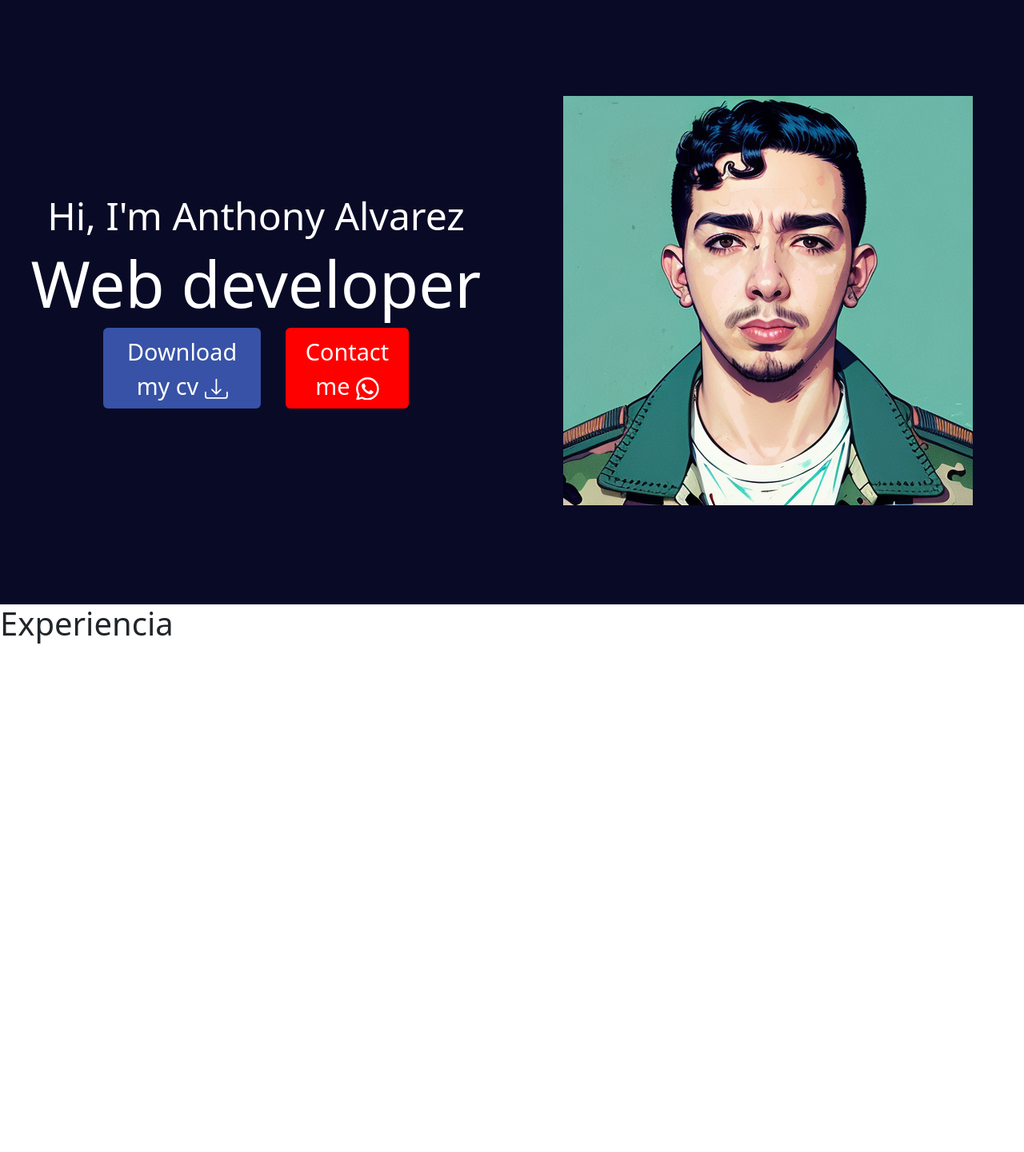
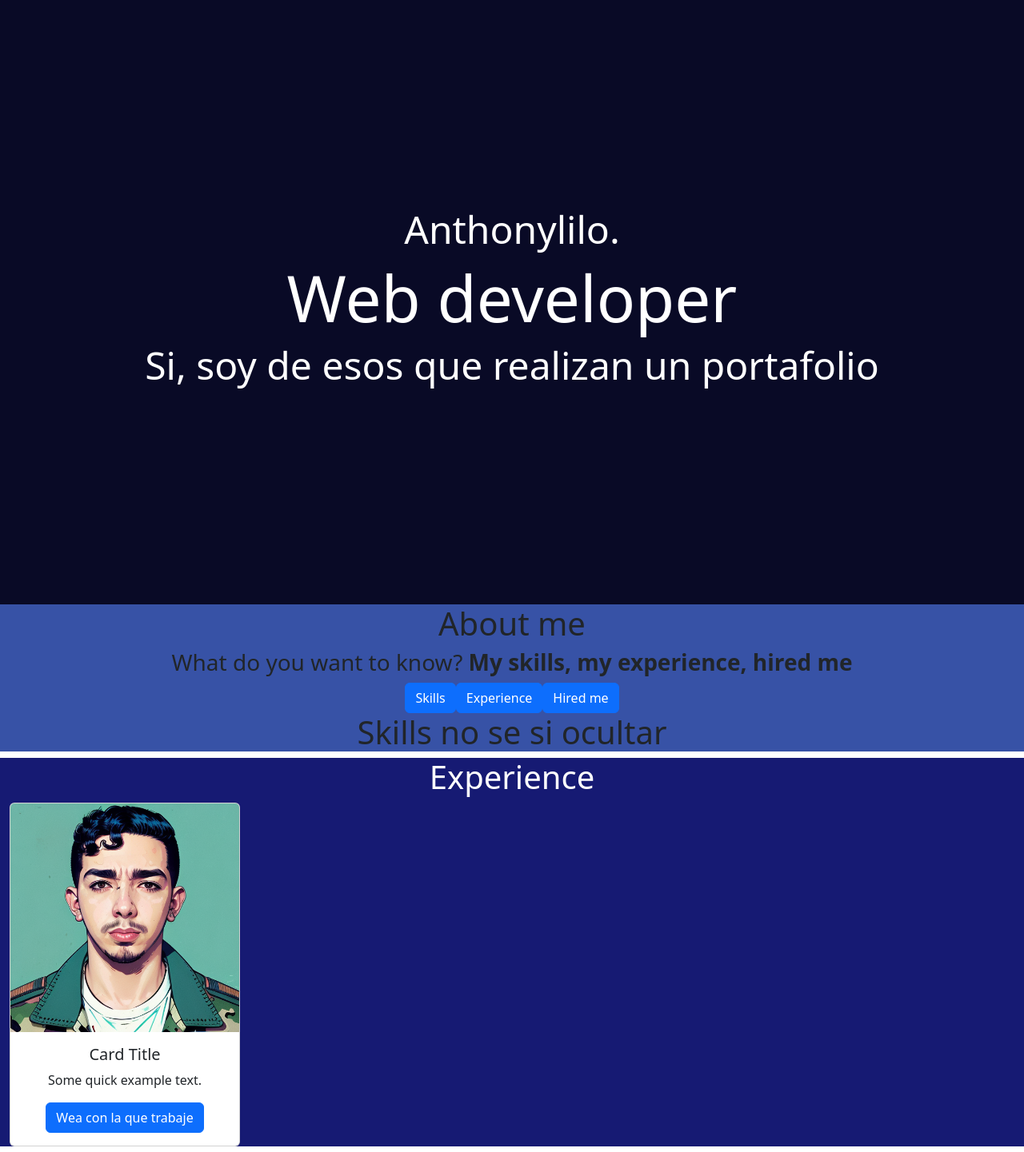
Before and after one commit to anthonylilo/portfolio, a React (Vite) app: page / in a window 1280 px wide. Shown: the part 60-1501 px from the top of the page at 80% size. Before the commit the page ends 872 px from the top, so only its background shows below. Built offline with nearby package versions, Linux system fonts and the light colour scheme.

Commit message:
Estructura lista, falta diseñar

```diff
--- /dev/null
+++ b/src/components/about/about.jsx
@@ -0,0 +1,17 @@
+import { Container } from 'react-bootstrap'
+import { AboutStyles } from './aboutStyle'
+
+export default function About (){
+  return (
+    <AboutStyles className='text-center'>
+      <Container fluid="fluid">
+        <h1>About me</h1>
+        <h3>What do you want to know? <strong>My skills, my experience, hired me</strong></h3>
+        <a className='btn btn-primary' href='#'>Skills</a>
+        <a className='btn btn-primary' href='#'>Experience</a>
+        <a className='btn btn-primary' href='#'>Hired me</a>
+        <h1>Skills no se si ocultar</h1>
+      </Container>
+    </AboutStyles>
+  )
+}
--- /dev/null
+++ b/src/components/about/aboutStyle.js
@@ -0,0 +1,5 @@
+import styled from 'styled-components'
+
+export const AboutStyles = styled.section`
+  background-color: #3752A6;
+`
--- /dev/null
+++ b/src/components/contact/contact.jsx
@@ -0,0 +1,7 @@
+export default function Contact() {
+  return (
+    <>
+      <h1>Formulario de contacto si.</h1>
+    </>
+  )
+}
--- a/src/components/experience/experience.jsx
+++ b/src/components/experience/experience.jsx
@@ -1,7 +1,25 @@
-export default function Experience () {
-  return (
-    <>
-      <h1>Experiencia</h1>
-    </>
-  )
+import {ExperienceStyle} from './experienceStyle'
+import {Button, Card, Container} from 'react-bootstrap'
+import Profile from '../../assets/images/profile.png'
+
+export default function Experience() {
+    return (
+        <ExperienceStyle className='text-center'>
+            <Container fluid="fluid">
+                <h1>Experience</h1>
+                <Card style={{
+                        width: '18rem'
+                    }}>
+                    <Card.Img variant="top" src={Profile}/>
+                    <Card.Body>
+                        <Card.Title>Card Title</Card.Title>
+                        <Card.Text>
+                            Some quick example text.
+                        </Card.Text>
+                        <Button variant="primary">Wea con la que trabaje</Button>
+                    </Card.Body>
+                </Card>
+            </Container>
+        </ExperienceStyle>
+    )
 }
--- /dev/null
+++ b/src/components/experience/experienceStyle.js
@@ -0,0 +1,7 @@
+import styled from 'styled-components'
+
+export const ExperienceStyle = styled.section`
+  background-color: #161a73;
+  color: #fff;
+  height: 100%;
+`
--- /dev/null
+++ b/src/components/header/header.jsx
@@ -0,0 +1,20 @@
+/* eslint-disable react/no-unescaped-entities */
+import {Row, Col, Container} from 'react-bootstrap'
+import {HeaderStyles} from './headerStyles'
+export default function Header() {
+    return (
+        <HeaderStyles className='text-center'>
+            <Container fluid="fluid">
+                <Row
+                    className='d-flex align-content-center justify-content-lg-center'
+                    fluid="lg">
+                    <Col className='text-header' lg={12}>
+                        <h3>Anthonylilo.</h3>
+                        <h1>Web developer</h1>
+                        <h3>Si, soy de esos que realizan un portafolio</h3>
+                    </Col>
+                </Row>
+            </Container>
+        </HeaderStyles>
+    )
+}
--- /dev/null
+++ b/src/components/header/headerStyles.js
@@ -0,0 +1,22 @@
+import styled from 'styled-components'
+
+export const HeaderStyles = styled.header `
+  background-color: #090A26;
+  color: #fff;
+  height: 95vh;
+
+  .container-fluid, .row{
+    height: 100%;
+  }
+
+  .text-header{
+    margin:auto;
+
+    h3{
+      font-size: 3rem;
+    }
+    h1{
+      font-size: 5rem;
+    }
+  }
+`
--- a/src/components/home/home.jsx
+++ /dev/null
@@ -1,23 +0,0 @@
-/* eslint-disable react/no-unescaped-entities */
-import { Row, Col, Container } from 'react-bootstrap'
-import Profile from '../../assets/images/profile.png'
-import { HomeStyles } from './homeStyles'
-import { BsWhatsapp, BsDownload } from 'react-icons/bs'
-
-export default function Home () {
-  return (
-    <HomeStyles className='text-center'>
-      <Container fluid>
-        <Row className='d-flex align-content-center justify-content-lg-center' fluid="lg">
-          <Col className='text-header' lg={6}>
-            <h3>Hi, I'm Anthony Alvarez</h3>
-            <h1>Web developer</h1>
-            <a className='btn cv'>Download my cv <span><BsDownload/></span></a>
-            <a className='btn contact'>Contact me <span><BsWhatsapp/></span></a>
-          </Col>
-          <Col lg={6}><img src={Profile}/></Col>
-        </Row>
-      </Container>
-    </HomeStyles>
-  )
-}
--- a/src/components/home/homeStyles.js
+++ /dev/null
@@ -1,41 +0,0 @@
-import styled from 'styled-components'
-
-export const HomeStyles = styled.header`
-  background-color: #090A26;
-  color: #fff;
-  height: 95vh;
-
-  .container-fluid, .row{
-    height: 100%;
-  }
-
-  .text-header{
-    margin:auto;
-
-    h3{
-      font-size: 3rem;
-    }
-    h1{
-      font-size: 5rem;
-    }
-  }
-
-  .btn{
-    color: #fff;
-  }
-
-  .cv{
-    font-size: 1.8rem;
-    padding: 1%;
-    width: 32%;
-    background-color: #3752A6;
-  }
-
-  .contact{
-    margin-left: 5%;
-    font-size: 1.8rem;
-    padding: 1%;
-    width: 25%;
-    background-color: red;
-  }
-`
--- /dev/null
+++ b/src/components/layout/footer/footer.jsx
@@ -0,0 +1,7 @@
+export default function Footer() {
+  return (
+    <div>
+      <h1>Footer</h1>
+    </div>
+  )
+}
--- a/src/components/layout/navbar/nav.jsx
+++ b/src/components/layout/navbar/nav.jsx
@@ -12,8 +12,8 @@ function NavBar() {
                 <NavStyles.Collapse id="basic-navbar-nav">
                     <Nav className="ms-auto">
                         <a className='nav-link active' to={'/'}>HOME</a>
+                        <a className='nav-link second-color' to={'/'}>ABOUT</a>
                         <a className='nav-link first-color' to={'/'}>EXPERIENCE</a>
-                        <a className='nav-link second-color' to={'/'}>ME</a>
                         <a className='nav-link third-color' to={'/'}>CONTACT</a>
                         <a className='nav-link third-color' to={'/'}>EN</a>
                     </Nav>
--- a/src/index.jsx
+++ b/src/index.jsx
@@ -1,13 +1,19 @@
 import NavBar from './components/layout/navbar/nav'
-import Home from './components/home/home'
+import Header from './components/header/header'
+import About from './components/about/about'
 import Experience from './components/experience/experience'
+import Contact from './components/contact/contact'
+import Footer from './components/layout/footer/footer'
 
 function Index () {
   return (
     <>
       <NavBar />
-      <Home />
+      <Header />
+      <About />
       <Experience />
+      <Contact />
+      <Footer />
     </>
   )
 }
```
